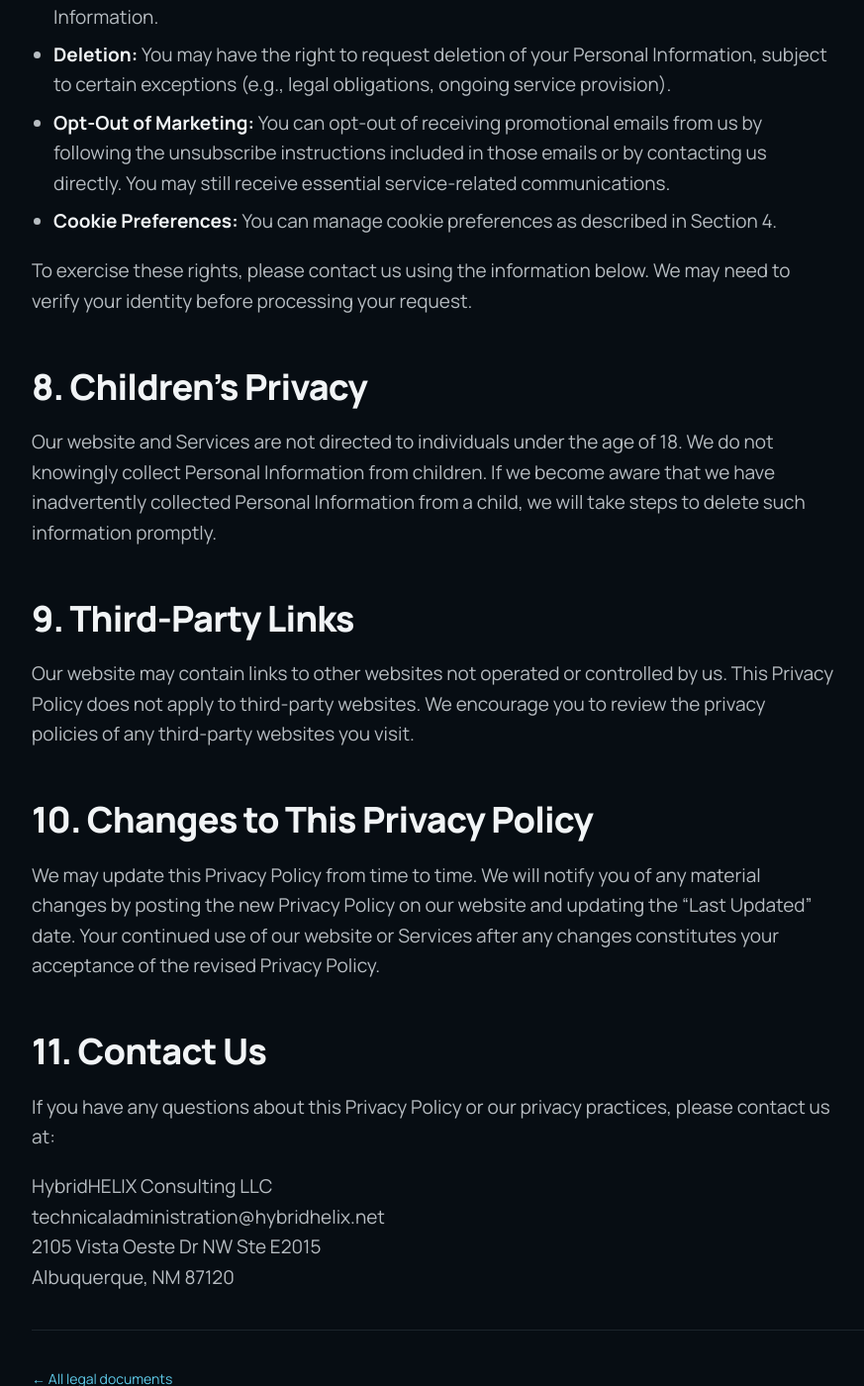
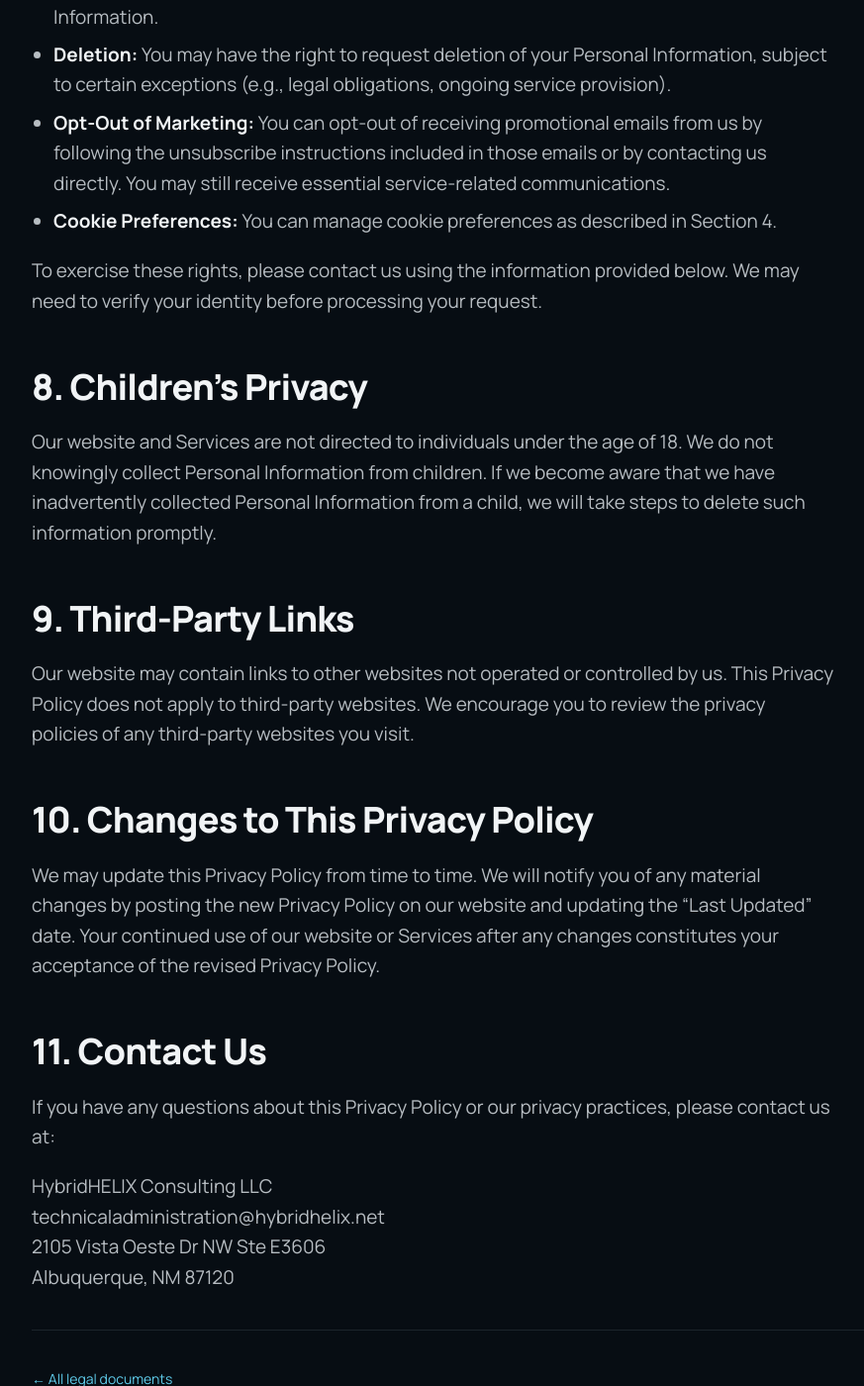
Before and after one commit to HybridHELIX-Consulting/Hybridhelix_website_staging, a Jekyll site: the page built from _legal/privacy-policy.md, in a window 1280 px wide and 1400 px high, scrolled down 5031 px. Shown: the whole window at 99% size, without its empty margins (90-963 px from the left). Built offline with Jekyll 4.4.1, drawn with Linux system fonts in a browser that asks for light colours.

Commit message:
fix: correct suite number E2015 → E3606 in privacy policy

```diff
--- a/_legal/privacy-policy.md
+++ b/_legal/privacy-policy.md
@@ -80,7 +80,7 @@
 - **Opt-Out of Marketing:** You can opt-out of receiving promotional emails from us by following the unsubscribe instructions included in those emails or by contacting us directly. You may still receive essential service-related communications.
 - **Cookie Preferences:** You can manage cookie preferences as described in Section 4.
 
-To exercise these rights, please contact us using the information below. We may need to verify your identity before processing your request.
+To exercise these rights, please contact us using the information provided below. We may need to verify your identity before processing your request.
 
 ## 8. Children's Privacy
 
@@ -100,5 +100,5 @@
 
 HybridHELIX Consulting LLC\
 technicaladministration@hybridhelix.net\
-2105 Vista Oeste Dr NW Ste E2015\
+2105 Vista Oeste Dr NW Ste E3606\
 Albuquerque, NM 87120
```
